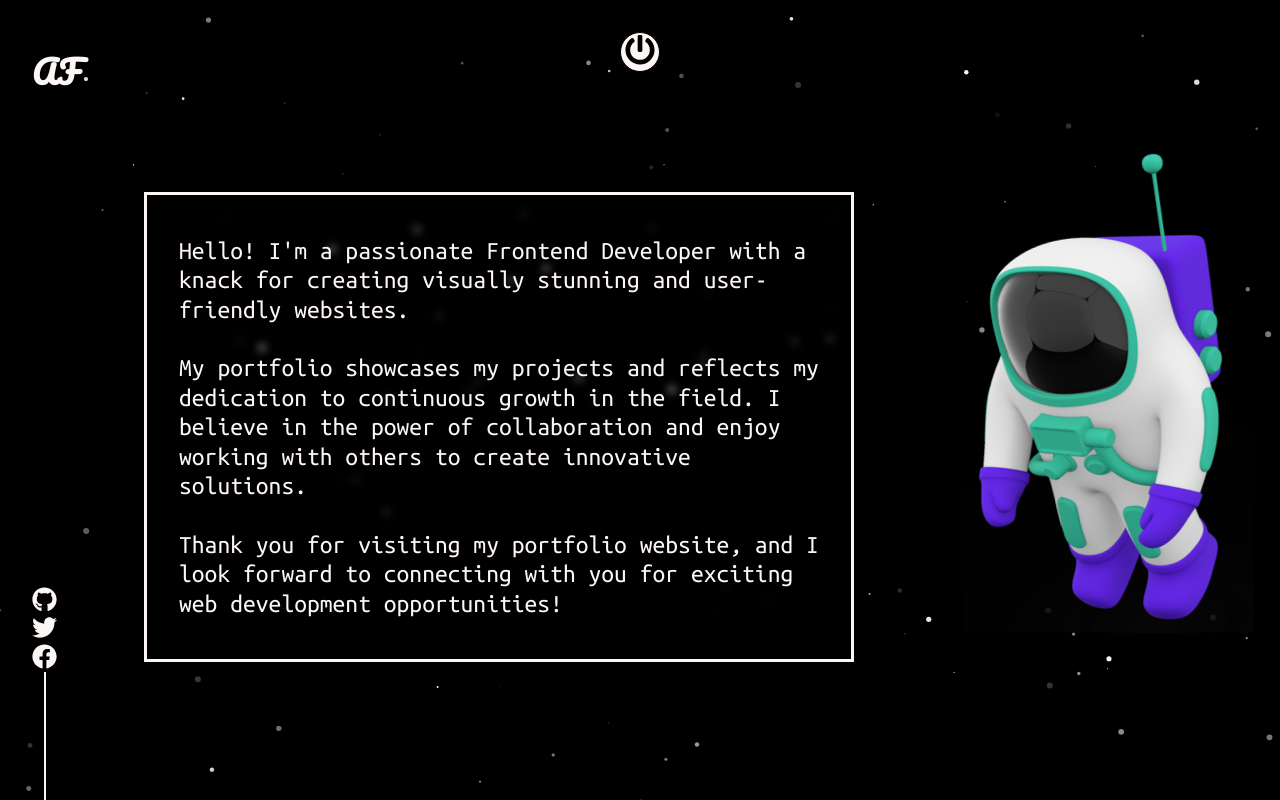
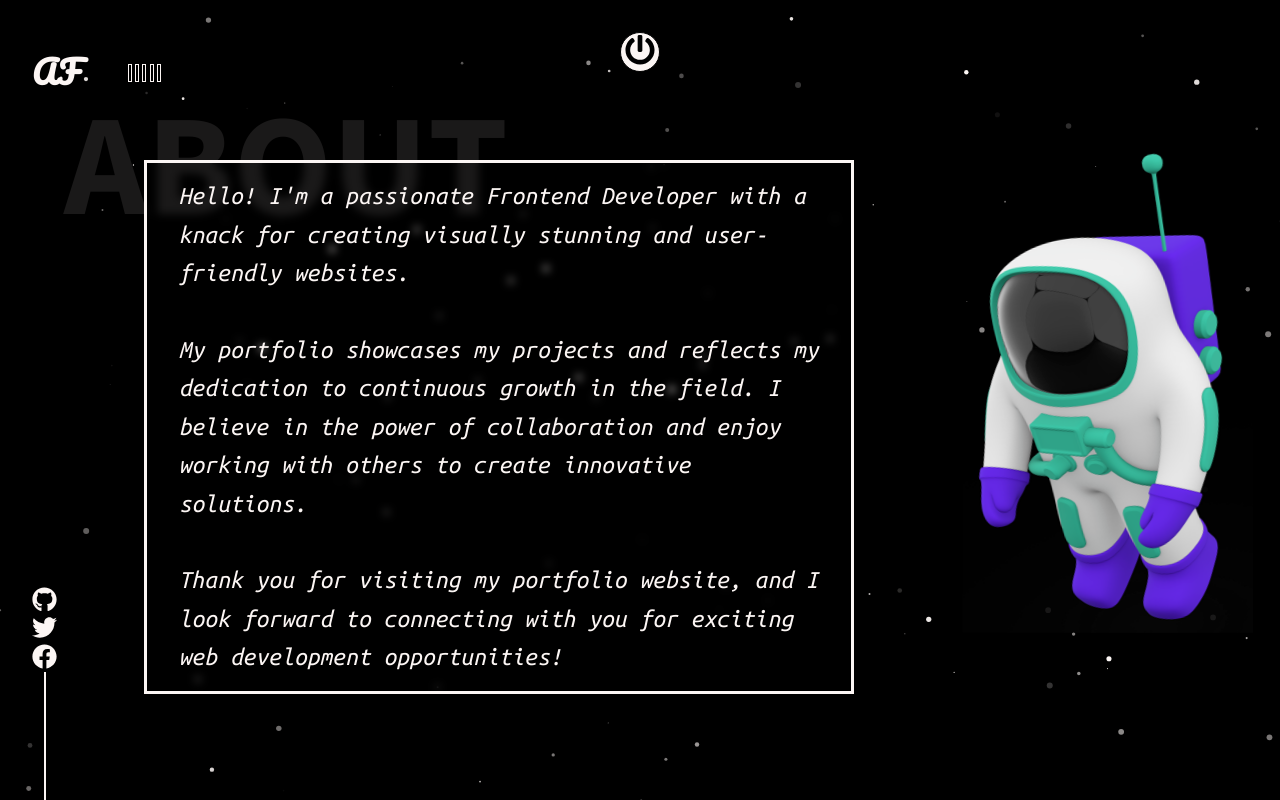
Before and after one commit to Ali-Fikri/portfolio, a React (Create React App) app: page /about in a window 1280 px wide. Built offline with nearby package versions, Linux system fonts and the light colour scheme.

Commit message:
Added SoundBar and Main title to pages

```diff
--- a/src/components/About.jsx
+++ b/src/components/About.jsx
@@ -6,6 +6,8 @@ import LogoComponent from "./LogoComponent";
 import PowerButton from "./PowerButton";
 import SocialIcons from "./SocialIcons";
 import ParticleComponent from "./ParticleComponent";
+import SoundBar from "./SoundBar";
+import MainTitle from "./MainTitle";
 import astronaut from "../assets/Images/spaceman.png";
 
 const Container = styled.div`
@@ -32,19 +34,19 @@ const Spaceman = styled.div`
 
 const Bio = styled.div`
 position: absolute;
-top: 12rem;
+top: 10rem;
 left: calc(5rem + 5vw);
 
 width: 50vw;
 height: 50vh;
-padding: 2rem;
+padding: 4rem 2rem;
 border: 3px solid ${props => props.theme.text};
 color: ${props => props.theme.text};
 background-color: transparent;
 
 font-size: 1.6em;
 font-family: "Ubuntu Mono",monospace;
-font-style: italic:
+font-style: italic;
 line-height: 1.5;
 
 display: flex;
@@ -59,6 +61,13 @@ const About = () => {
       <Container>
         <LogoComponent theme="dark" />
         <SocialIcons theme="dark" />
+        <SoundBar theme="light" />
+        <MainTitle
+          text="ABOUT"
+          top="10%"
+          left="5%"
+          theme={darkTheme} />
+
         <PowerButton />
         <ParticleComponent theme="dark" />
         <Spaceman>
--- a/src/components/MySkills.jsx
+++ b/src/components/MySkills.jsx
@@ -7,6 +7,8 @@ import LogoComponent from "./LogoComponent";
 import PowerButton from "./PowerButton";
 import SocialIcons from "./SocialIcons";
 import ParticleComponent from "./ParticleComponent";
+import MainTitle from "./MainTitle";
+import SoundBar from "./SoundBar";
 
 const Container = styled.div`
   background-color: ${(props) => props.theme.body};
@@ -14,7 +16,7 @@ const Container = styled.div`
   height: 100vh;
   position: relative;
   display: flex;
-  justify-content: space-evenly;
+  justify-content: center;
   align-items: center;
   `;
 
@@ -74,6 +76,12 @@ const MySkills = () => {
         <LogoComponent theme="light" />
         <SocialIcons theme="light" />
         <PowerButton />
+        <SoundBar theme={"dark"} />
+        <MainTitle
+          text="Skills"
+          bottom="0%"
+          right="10%"
+          theme={lightTheme} />
         <ParticleComponent theme="light" />
 
         <Card>
--- a/src/components/MyWork.jsx
+++ b/src/components/MyWork.jsx
@@ -10,6 +10,7 @@ import { Work } from "../data/WorkData";
 import Card from "./Card";
 import { YinYang } from "./AllSvgs";
 import MainTitle from "./MainTitle";
+import SoundBar from "./SoundBar";
 
 const Container = styled.div`
   background-color: ${(props) => props.theme.body};
@@ -52,6 +53,7 @@ const MyWork = () => {
       <Container>
         <LogoComponent theme="dark" />
         <SocialIcons theme="dark" />
+        <SoundBar theme="dark" />
         <PowerButton />
         <MainTitle
           text="WORK"
```
